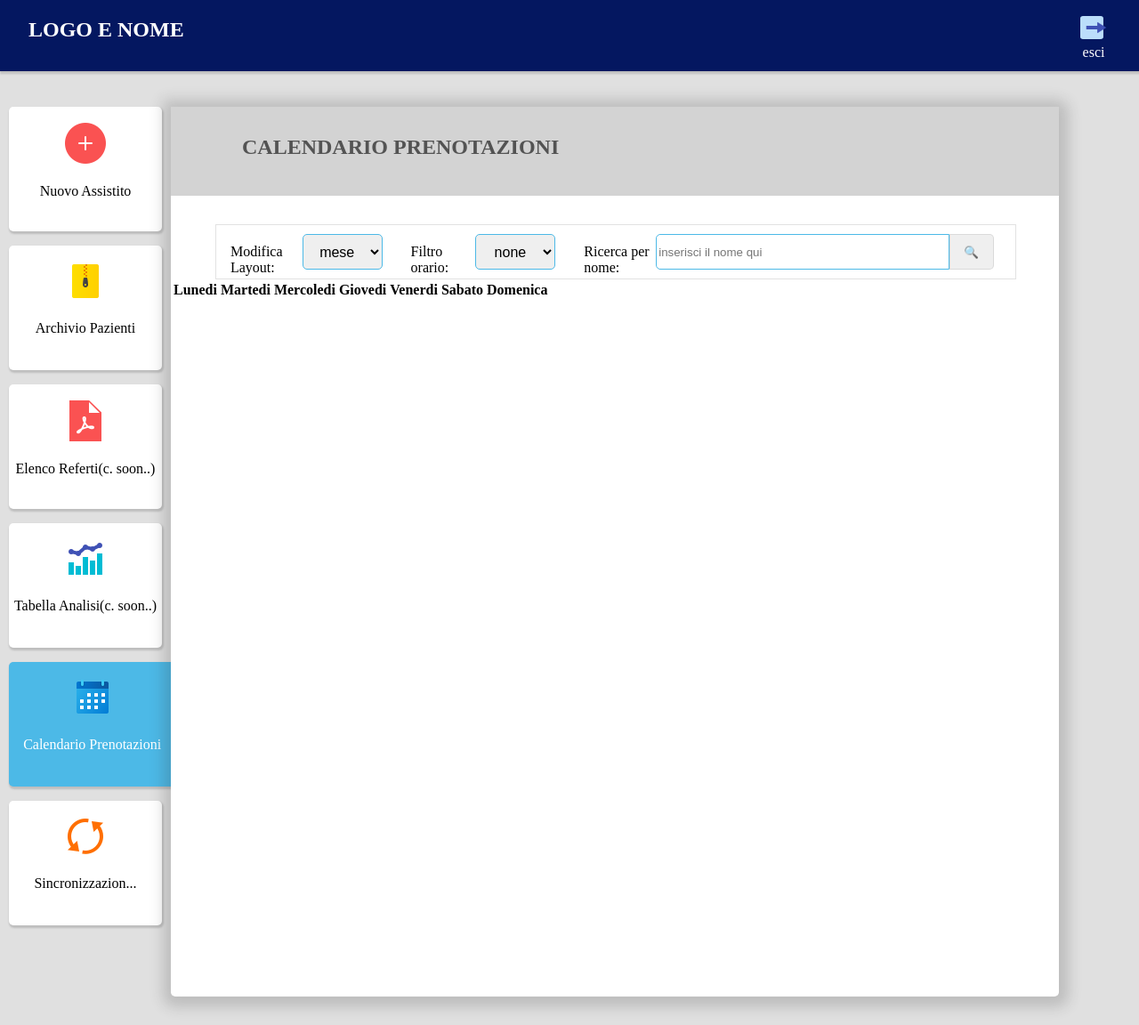
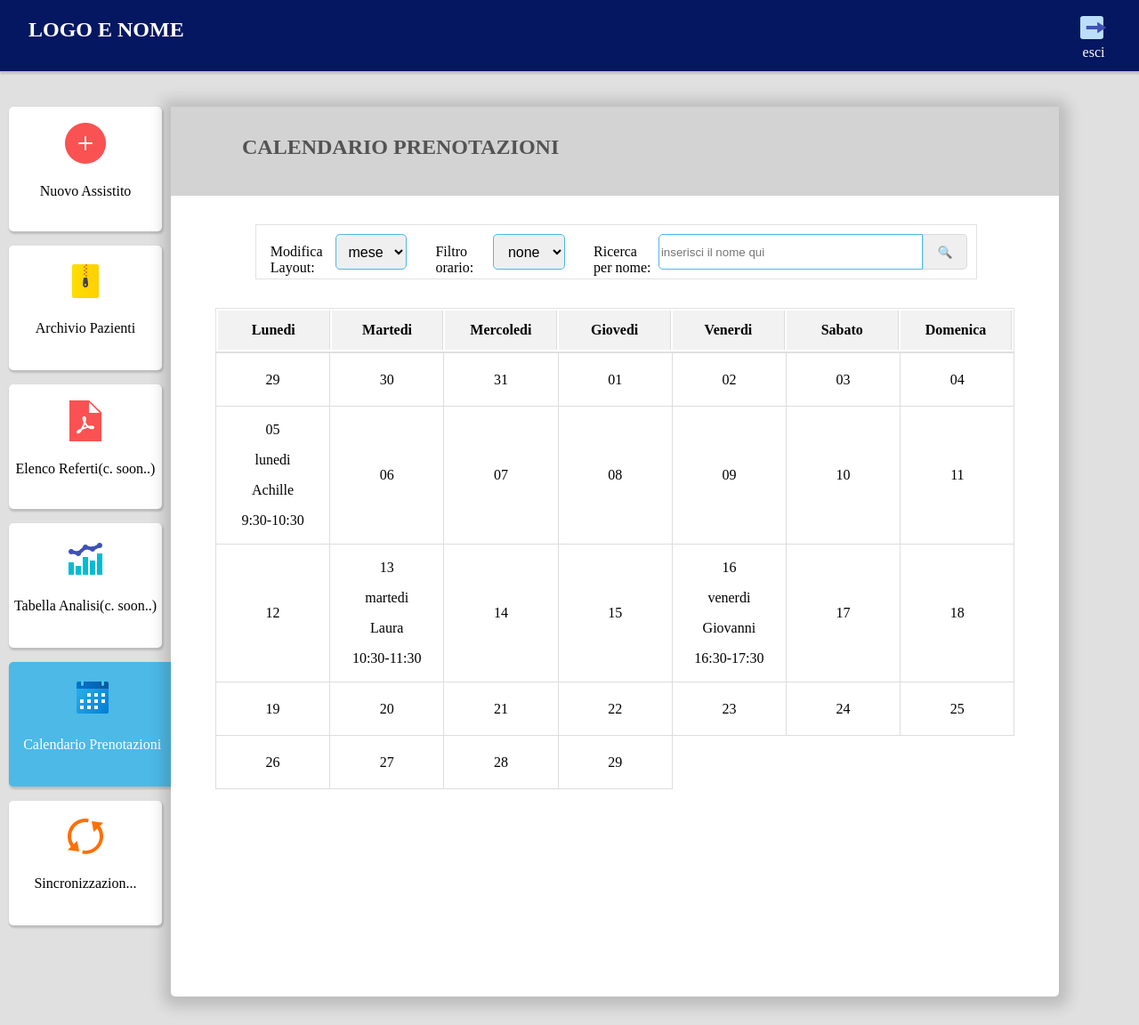
Before and after one commit to Vito290500/Prototipo-Venere, a Django app: a page that uses section_medico/templates/structure/includes/calendario_prenotazioni.html in a window 1280 px wide. Shown: the whole page at 89% size. Run offline with Django 4.2, Linux system fonts and the light colour scheme; data comes from the database, SQL or seed files in the repository; both versions use the stored data as it was after the commit; lists and menus that the app fills with data are empty.

Commit message:
built the table for calendario

```diff
--- a/section_medico/static/style/calendario.css
+++ b/section_medico/static/style/calendario.css
@@ -77,3 +77,33 @@
 #filtro{
     margin-right: -0.5rem;
 }
+
+.Tabella-Calendario{
+    width: 90%;
+    margin-top: 2rem;
+    margin-left: 5%;
+    border: 1px solid rgb(198, 198, 198, 0.5);
+    height: 50px;
+}
+.tabella-header tr{
+    background-color: #f2f2f2;
+}
+.tabella-header tr th{
+    width: 12.85%;
+    border-right: 1px solid rgb(198, 198, 198, 0.5);
+}
+
+
+.Calendario {
+    width: 90%;
+    margin-left: 5%;
+    border-collapse: collapse;
+}
+.Calendario-content tr {
+    height: 60px;
+}
+.Calendario-content td {
+    width: 14.28%;
+    border: 1px solid #ddd;
+    text-align: center;
+}
--- a/section_medico/templates/structure/includes/calendario_prenotazioni.html
+++ b/section_medico/templates/structure/includes/calendario_prenotazioni.html
@@ -44,8 +44,8 @@
             </div>
         </div>
 
-        <table id="myTable">
-            <thead>
+        <table id="myTable" class="Tabella-Calendario">
+            <thead class="tabella-header">
                 <tr>
                     <th>Lunedi</th>
                     <th>Martedi</th>
@@ -56,10 +56,26 @@
                     <th>Domenica</th>
                 </tr>
             </thead>
-            <tbody id="tableBody">
-                <a href="" id="link">
-                    <!-- Populate table rows dynamically using JavaScript -->
-                </a>
+
+        </table>
+
+        <table class="Calendario">
+            <tbody id="tableBody" class="Calendario-content">
+                {% for i in num_giorni %}
+                    {% if forloop.counter0|divisibleby:7 %}
+                        </tr><tr>
+                    {% endif %}
+                    <td>
+                        <p>{{ i }}</p>
+                        {% for j in Prenotazioni %}
+                            {% if i == j.data %}
+                                <p>{{ j.giorno }}</p>
+                                <p>{{ j.nome_prenotazione }}</p>
+                                <p>{{ j.orario_prenotazione }}</p>
+                            {% endif %}
+                        {% endfor %}
+                    </td>
+                {% endfor %}
             </tbody>
         </table>
 
--- a/section_medico/views.py
+++ b/section_medico/views.py
@@ -102,26 +102,29 @@
         'data': data
     })
 
+def Calendario_Prenotazioni(request):
+
+    prenotazioni = Prenotazioni.objects.all()
+
+    numero_giorni = ['29','30','31']
+
+    for i in range(1, 30):
+        if i <= 9:
+            numero_giorni.append(f'0{i}')
+        else:
+            numero_giorni.append(f'{i}')
 
 
 
-
-def Calendario_Prenotazioni(request):
+    return render(request, "structure/includes/calendario_prenotazioni.html",{
+                  "Prenotazioni": prenotazioni,
+                  "num_giorni": numero_giorni})
 
 
 
 
 
-    return render(request, "structure/includes/calendario_prenotazioni.html")
-
-
-
-
-
-
-
-
-
+#Coming soon
 def Elenco_Referti(request):
     return render(request, "structure/includes/elenco_referti.html")
 
```
Also changed, not shown: db.sqlite3.
